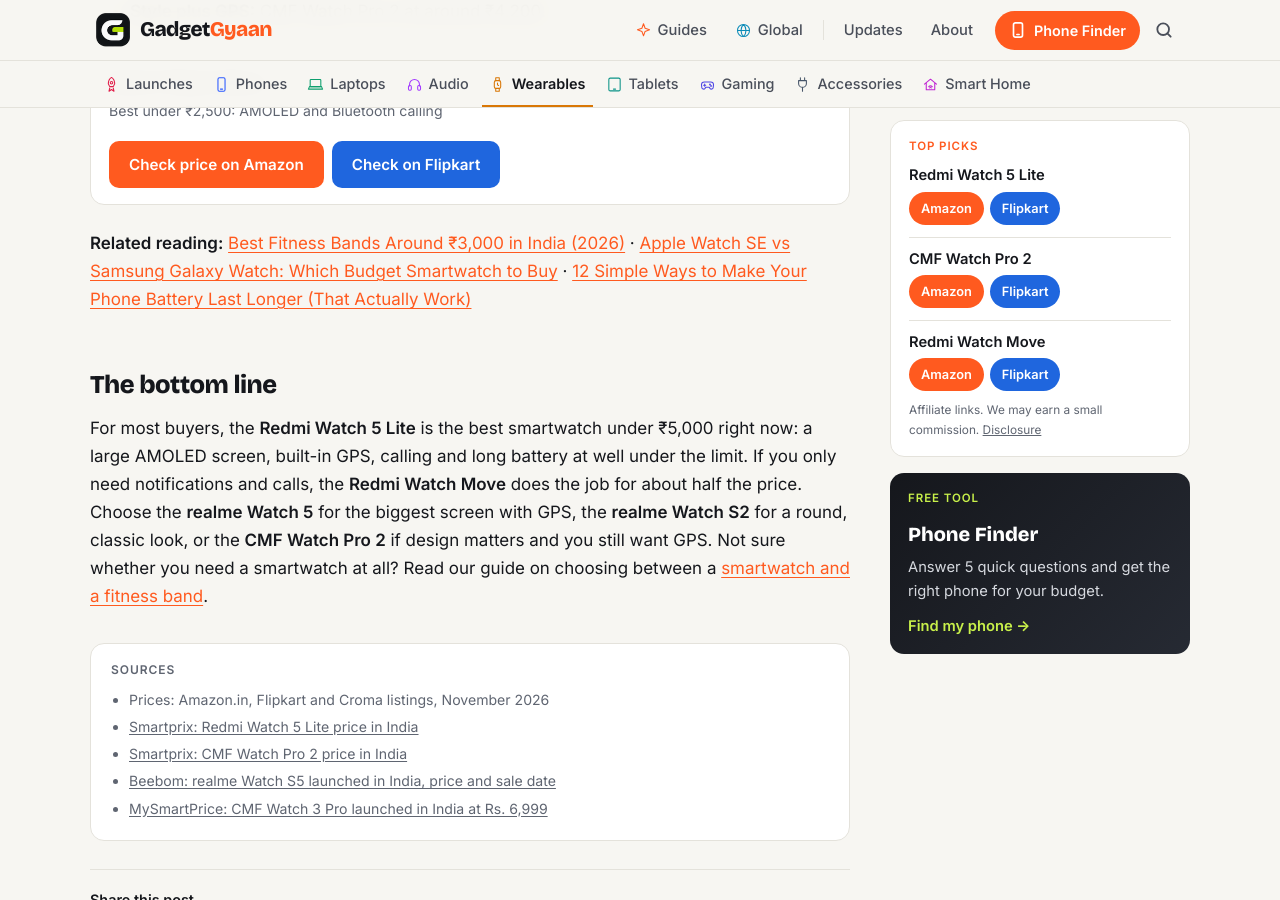
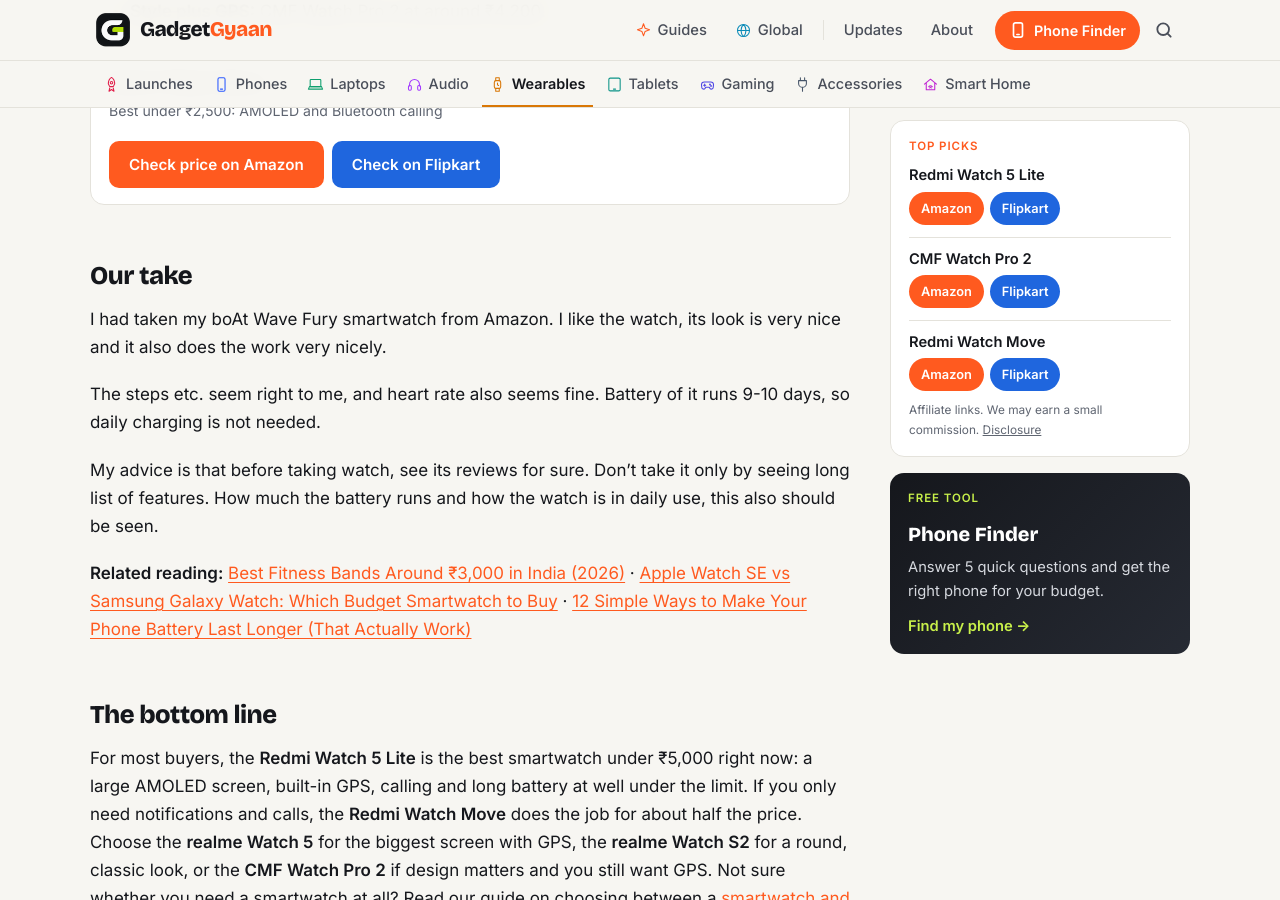
Before and after one commit to kiteksood167/kiteksood167.github.io, a Jekyll site: the page built from _posts/2026-10-20-best-smartwatches-under-5000.md, in a window 1280 px wide and 900 px high, scrolled down 6994 px. Built offline with Jekyll 4.4.1, drawn with Linux system fonts in a browser that asks for light colours; comment, search, counter and statistics services are not loaded; some of the changed text lies outside the part shown.

Commit message:
Smartwatches under ₹5,000: add owner's Our take
Co-Authored-By: Claude Opus 5.5 <noreply@anthropic.com>
Claude-Session: https://claude.ai/code/session_01WQRPmSxMwztgHXfstCGpBN

```diff
--- a/_posts/2026-10-20-best-smartwatches-under-5000.md
+++ b/_posts/2026-10-20-best-smartwatches-under-5000.md
@@ -126,6 +126,14 @@ Buying a watch as a gift? Our [best Diwali gift gadgets under ₹5,000](/best-di
 
 {% include buy.html name="Redmi Watch Move" query="Redmi Watch Move" note="Best under ₹2,500: AMOLED and Bluetooth calling" %}
 
+## Our take
+
+I had taken my boAt Wave Fury smartwatch from Amazon. I like the watch, its look is very nice and it also does the work very nicely.
+
+The steps etc. seem right to me, and heart rate also seems fine. Battery of it runs 9-10 days, so daily charging is not needed.
+
+My advice is that before taking watch, see its reviews for sure. Don't take it only by seeing long list of features. How much the battery runs and how the watch is in daily use, this also should be seen.
+
 **Related reading:** [Best Fitness Bands Around ₹3,000 in India (2026)](/best-fitness-bands-under-3000/) · [Apple Watch SE vs Samsung Galaxy Watch: Which Budget Smartwatch to Buy](/apple-watch-se-vs-samsung-galaxy-watch/) · [12 Simple Ways to Make Your Phone Battery Last Longer (That Actually Work)](/make-phone-battery-last-longer/)
 
 ## The bottom line
```
Also changed, not shown: other parts of _posts/2026-10-20-best-smartwatches-under-5000.md (+1 -1 lines).
